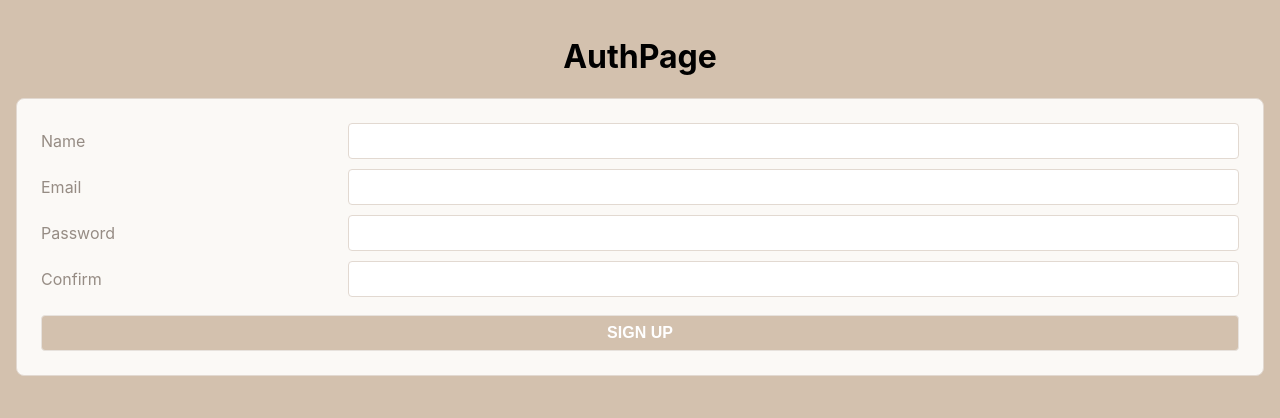
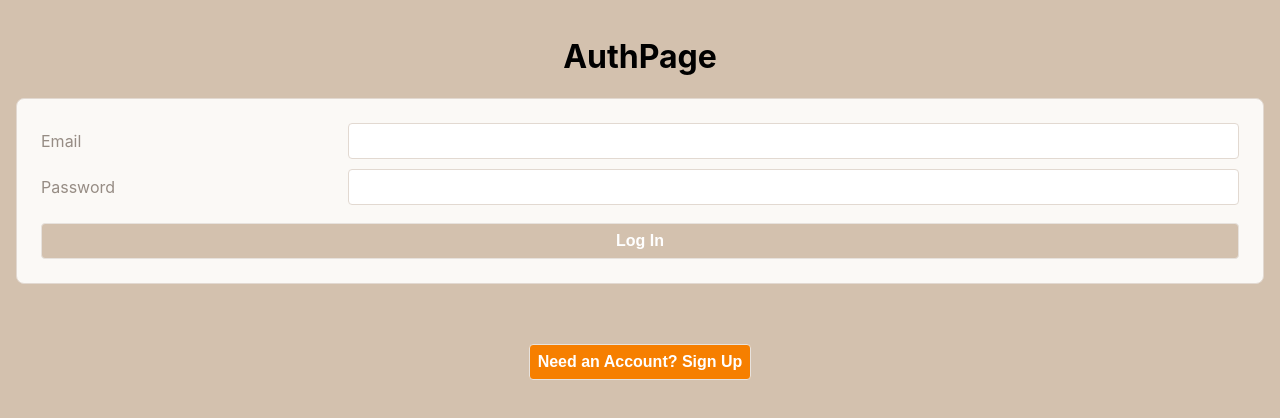
Before and after one commit to angrypirate33/mern-quick-notes, a React (Create React App) app: page /orders in a window 1280 px wide. Shown: the top 418 px of the page. Built offline with nearby package versions, Linux system fonts and the light colour scheme.

Commit message:
Adds login/logout functionality.

```diff
--- a/routes/api/users.js
+++ b/routes/api/users.js
@@ -3,5 +3,6 @@ const router = express.Router()
 const usersCtrl = require('../../controllers/api/users')
 
 router.post('/', usersCtrl.create)
+router.post('/login', usersCtrl.login)
 
 module.exports = router
--- /dev/null
+++ b/src/components/LoginForm/LoginForm.jsx
@@ -0,0 +1,39 @@
+import { useState } from 'react'
+import { login } from '../../utilities/users-service'
+
+export default function LoginForm({ setUser }) {
+    const [credentials, setCredentials] = useState({ email: '', password: '' })
+    const [error, setError] = useState('')
+
+    function handleChange(evt) {
+        setCredentials({ ...credentials, [evt.target.name]: evt.target.value })
+        setError('')
+    }
+
+    async function handleSubmit(evt) {
+        evt.preventDefault()
+
+        try {
+           const user = await login(credentials)
+           setUser(user)
+        }
+        catch {
+            setError('Login Failed - Try Again')
+        }
+    }
+
+    return (
+        <div>
+            <div className="form-container">
+                <form autoComplete="off" onSubmit={handleSubmit}>
+                    <label>Email</label>
+                    <input type="email" name="email" value={credentials.email} onChange={handleChange} required />
+                    <label>Password</label>
+                    <input type="password" name="password" value={credentials.password} onChange={handleChange} required />
+                    <button type="submit">Log In</button>
+                </form>
+            </div>
+            <p className="error-message">&nbsp;{error}</p>
+        </div>
+    );
+}
--- a/src/components/Nav/Nav.jsx
+++ b/src/components/Nav/Nav.jsx
@@ -1,11 +1,19 @@
 import { Link } from 'react-router-dom'
+import * as userService from '../../utilities/users-service'
 
-export default function Nav() {
+export default function Nav({ user, setUser }) {
+    function handleLogOut() {
+        userService.logOut()
+        setUser(null)
+    }
+
     return (
         <nav>
             <Link to='/orders'>Order History</Link>
             &nbsp; | &nbsp;
             <Link to='/orders/new'>New Order</Link>
+            &nbsp;&nbsp;<span>Welcome, {user.name}</span>
+            &nbsp;&nbsp;<Link to="" onClick={handleLogOut}>Log Out</Link>
         </nav>
     )
 }
--- a/src/components/SignUpForm/SignUpForm.jsx
+++ b/src/components/SignUpForm/SignUpForm.jsx
@@ -25,7 +25,7 @@ export default class SignUpForm extends Component {
             delete formData.confirm
 
             const user = await signUp(formData)
-            console.log('this is the user in signup form', user)
+            this.props.setUser(user)
         }
         catch {
             this.setState({ error: 'Sign Up Failed - Try Again' })
--- a/src/pages/App/App.jsx
+++ b/src/pages/App/App.jsx
@@ -5,24 +5,24 @@ import NewOrderPage from '../NewOrderPage/NewOrderPage'
 import AuthPage from '../AuthPage/AuthPage'
 import OrderHistoryPage from '../OrderHistoryPage/OrderHistoryPage'
 import Nav  from '../../components/Nav/Nav'
+import { getUser } from '../../utilities/users-service'
 
 
 export default function App() {
-  const [user, setUser] = useState(null)
-
+  const [user, setUser] = useState(getUser())
   return (
     <main className="App">
       {
         user ?
         <>
-          <Nav />
+          <Nav user={user} setUser={setUser} />
           <Routes>
             <Route path='/orders/new' element={<NewOrderPage />} />
             <Route path='/orders' element={<OrderHistoryPage />} />
           </Routes>
         </>
         :
-        <AuthPage />
+        <AuthPage setUser={setUser} />
       }
     </main>
   )
--- a/src/pages/AuthPage/AuthPage.jsx
+++ b/src/pages/AuthPage/AuthPage.jsx
@@ -1,12 +1,27 @@
 import './AuthPage.css'
+import { useState } from 'react'
 import SignUpForm from '../../components/SignUpForm/SignUpForm'
+import LoginForm from '../../components/LoginForm/LoginForm'
 
-export default function AuthPage() {
+export default function AuthPage({ setUser }) {
+
+    const [userPref, setUserPref] = useState('signup')
+
+    function handlePref() {
+      if ( userPref === 'signup' ) {
+      setUserPref('login')
+    } else {
+      setUserPref('signup')
+    }
+  }
 
     return (
       <div>
         <h1>AuthPage</h1>
-        <SignUpForm />
+        { userPref === 'signup' ? <LoginForm setUser={setUser} /> : <SignUpForm setUser={setUser} /> }
+        <button onClick={handlePref}>
+          { userPref === 'login' ? 'Already a member? Log In' : 'Need an Account? Sign Up' }
+        </button>
       </div>
     )
   }
--- a/src/utilities/users-api.js
+++ b/src/utilities/users-api.js
@@ -14,3 +14,16 @@ export async function signUp(userData) {
         throw new Error('Invalid Sign Up')
     }
 }
+
+export async function login(credentials) {
+    const res = await fetch(`${BASE_URL}/login`, {
+        method: 'POST',
+        headers: {'Content-Type': 'application/json'},
+        body: JSON.stringify(credentials)
+    })
+    if (res.ok) {
+        return res.json()
+    } else {
+        throw new Error('Invalid Log In')
+    }
+}
--- a/src/utilities/users-service.js
+++ b/src/utilities/users-service.js
@@ -5,5 +5,42 @@ export async function signUp(userData) {
     // delegate the network request code to the users-api.js API module
     // which will ultimately return a JSON web token.
     const token = await usersAPI.signUp(userData)
-    return token
+    localStorage.setItem('token', token)
+    return getUser()
 }
+
+export async function login(credentials) {
+    try {
+        const token = await usersAPI.login(credentials)
+        localStorage.setItem('token', token)
+        return getUser()
+    }
+    catch {
+        throw new Error('Bad Credentials')
+    }
+}
+
+export function getToken() {
+    // getItem returns null if there's no string
+    const token = localStorage.getItem('token');
+    if (!token) return null;
+    // Obtain the payload of the token
+    const payload = JSON.parse(atob(token.split('.')[1]));
+    // A JWT's exp is expressed in seconds, not milliseconds, so convert
+    if (payload.exp < Date.now() / 1000) {
+      // Token has expired - remove it from localStorage
+      localStorage.removeItem('token');
+      return null;
+    }
+    return token;
+  }
+
+  export function getUser() {
+    const token = getToken();
+    // If there's a token, return the user in the payload, otherwise return null
+    return token ? JSON.parse(atob(token.split('.')[1])).user : null;
+  }
+
+  export function logOut() {
+    localStorage.removeItem('token')
+  }
```
Also changed, not shown: controllers/api/users.js (+21 -1 lines), src/components/LoginForm/LoginForm.css (added).
